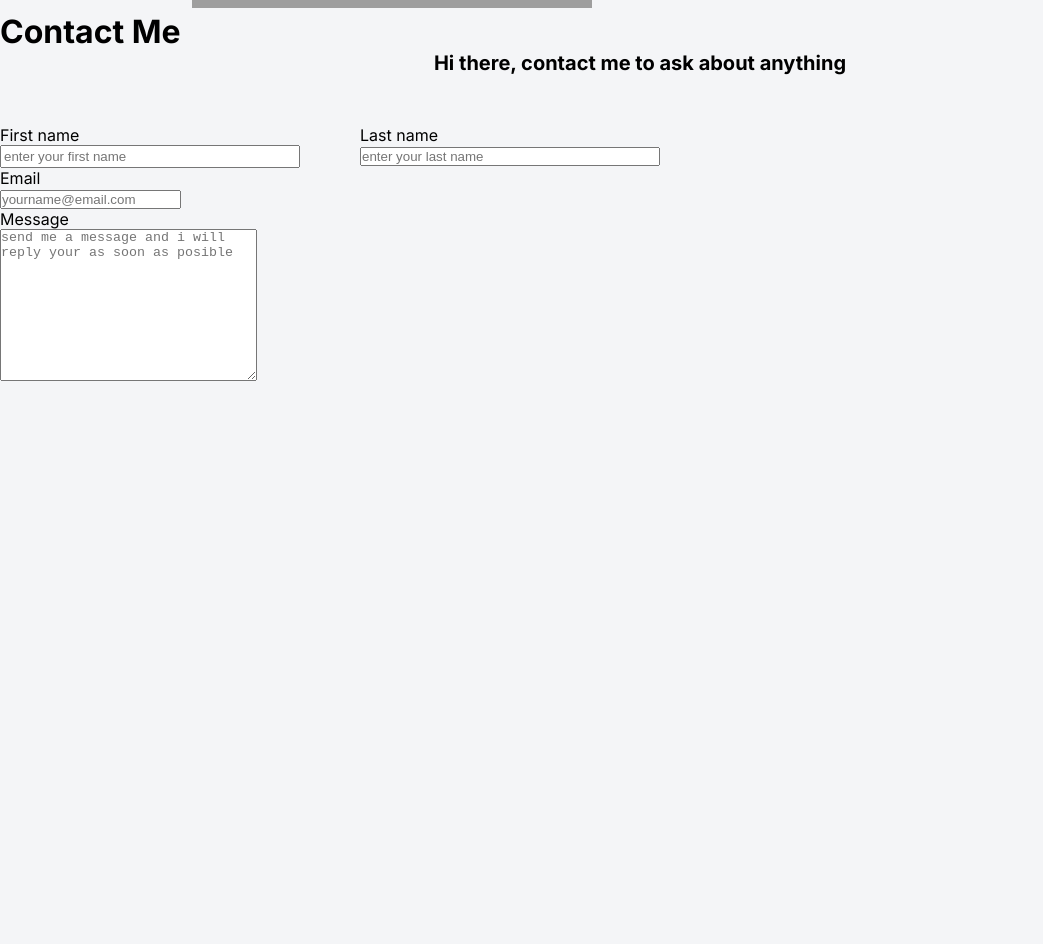
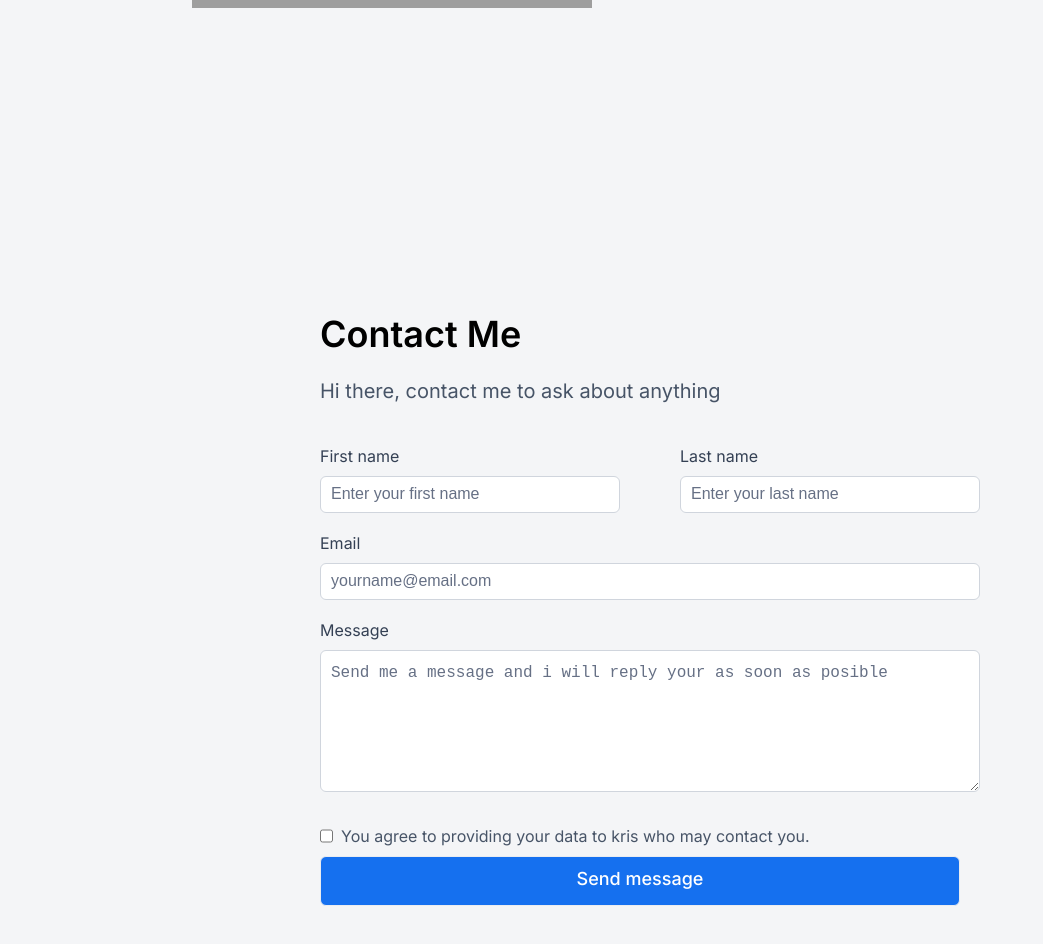
Before and after one commit to chibuzorihueze/profile_app, a React (Create React App) app: page / in a window 1280 px wide. Shown: the part 1140-2084 px from the top of the page, without its empty margins (0-1043 px from the left). Before the commit the page ends 1925 px from the top, so only its background shows below. Built offline with nearby package versions, Linux system fonts and the light colour scheme; grey boxes are pictures that could not be loaded.

Commit message:
button styling

```diff
--- a/src/components/contact.jsx
+++ b/src/components/contact.jsx
@@ -2,28 +2,35 @@ import React from "react";
 
 function Contact(){
     return(
-        <div>
-            <h1>Contact Me</h1>
-            <p>Hi there, contact me to ask about anything</p>
+        <div className="contact_container">
+            <h1 className="heading">Contact Me</h1>
+            <p className="sub_heading">Hi there, contact me to ask about anything</p>
             <form action="">
                 <div className="form-section">
                     <div className="name-container">
                         <div className="firstname_container">
-                            <label for="fname">First name</label><br />
-                            <input id="firstname" type="text" placeholder="enter your first name"/>
+                            <label className="label_text" for="fname">First name</label><br />
+                            <input id="first_name" type="text" placeholder="Enter your first name"/>
                         </div>
                         <div className="lastname_container">
-                            <label for="lname">Last name</label><br />
-                            <input id="lastname" type="text" placeholder="enter your last name"/>
+                            <label className="label_text" for="lname">Last name</label><br />
+                            <input id="last_name" type="text" placeholder="Enter your last name"/>
                         </div>
                     </div>
                     <div className="email_container">
-                        <label for="email">Email</label><br />
+                        <label className="label_text" for="email">Email</label><br />
                         <input id="email"type="text" placeholder="yourname@email.com" />
                     </div>
                     <div className="message_container">
-                        <label for="message">Message</label><br />
-                        <textarea name="message" id="message" cols="30" rows="10" placeholder="send me a message and i will reply your as soon as posible"></textarea>
+                    <label className="label_text" for="message">Message</label><br />
+                        <textarea name="message" id="message" cols="30" rows="8" placeholder="Send me a message and i will reply your as soon as posible" required></textarea>
+                    </div>
+                    <div className="checkbox_container">
+                        <input className="checkbox" type="checkbox" />
+                        <p className="checkbox_text">You agree to providing your data to kris who may contact you.</p>
+                    </div>
+                    <div className="submit_container">
+                        <div id="btn_submit">Send message</div>
                     </div>
                 </div>
             </form>
--- a/src/components/profile.jsx
+++ b/src/components/profile.jsx
@@ -4,7 +4,7 @@ import './portrait.jpg';
 function Profile(){
     return (<div>
         <img id="profile_img" src={require("./portrait.jpg")} alt="profile" />
-        <p>Krisykord</p>
+        <p className="profile_name">Krisykord</p>
         <p id="slack">chibuzor christian ihueze</p>
         </div>
     );
--- a/src/index.css
+++ b/src/index.css
@@ -24,7 +24,7 @@ body{
   margin-right: auto;
 
 }
-p{
+.profile_name{
   font-family: inter;
   font-weight: 700;
   font-size: 20px;
@@ -98,17 +98,115 @@ p{
 
 /* contact me/ form session*/
 
+.contact_container{
+  margin: 0 auto;
+  width: 50%;
+
+
+}
+
+.heading{
+  margin-top: 300px;
+  font-style: normal;
+  font-weight: 600;
+  font-size: 36px;
+  line-height: 44px;
+  margin-bottom: 20px;
+}
+.sub_heading{
+  font-style: normal;
+  font-weight: 400;
+  font-size: 20px;
+  line-height: 30px;
+  margin-bottom: 40px;
+  color: #475467;
+}
+
 .name-container{
   display: flex;
 
 }
+
+#first_name{
+  width: 300px;
+  padding: 10px;
+  margin-top: 10px;
+
+}
+
 .lastname_container{
   margin-left: 60px;
+  margin-bottom: 20px;
 }
-#firstname{
+
+#last_name{
   width: 300px;
-  padding: 2px;
+  width: 300px;
+  padding: 10px;
+  margin-top: 10px;
 }
-#lastname{
-  width: 300px;
+
+#email{
+  width: 660px;
+  padding: 10px;
+  margin-top: 10px;
 }
+.email_container{
+  margin-bottom: 20px;
+}
+#message{
+  width: 660px;
+  margin-top: 10px;
+  padding: 10px;
+}
+input , textarea{
+  border: 1px solid #d0d5dd;
+  border-radius: 6px;
+}
+::placeholder{
+  font-size: 16px;
+  line-height: 24px;
+  color: #667085;
+}
+.label_text{
+  color: #344054;
+}
+textarea{
+  overflow: hidden;
+}
+
+.checkbox_container{
+  display: flex;
+  padding-top: 20px;
+}
+.checkbox_text{
+  font-weight: 400;
+  font-size: 16px;
+  line-height: 24px;
+  color: #475467;
+  margin: 8px;
+}
+.checkbox{
+  border: 1px solid #d0d5dd;
+  border-radius: 6px;
+}
+
+#btn_submit{
+  text-decoration: none;
+  color: #fff;
+  background-color: #1570EF;;
+  margin-bottom: 16px;
+  display: block;
+  margin-left: auto;
+  margin-right: auto;
+  padding-top: 8px;
+  line-height: 28px;
+  text-align: center;
+  width: 100%;
+  height: 50px;
+  border: 1px solid #eaecf0;
+  border-radius: 6px;
+  font-size: 18px;
+  font-weight: 500;
+  text-align: center;
+}
```
